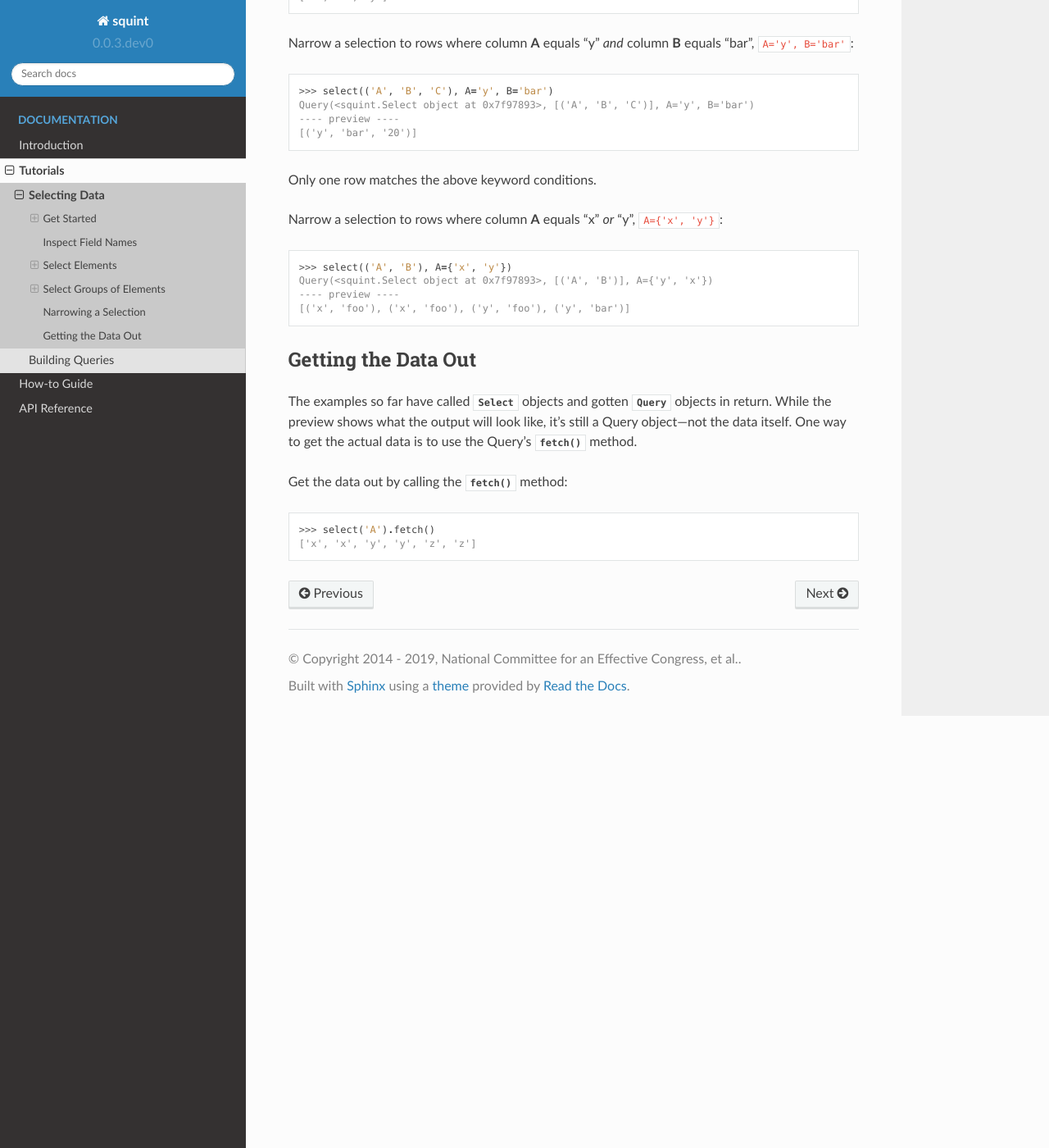
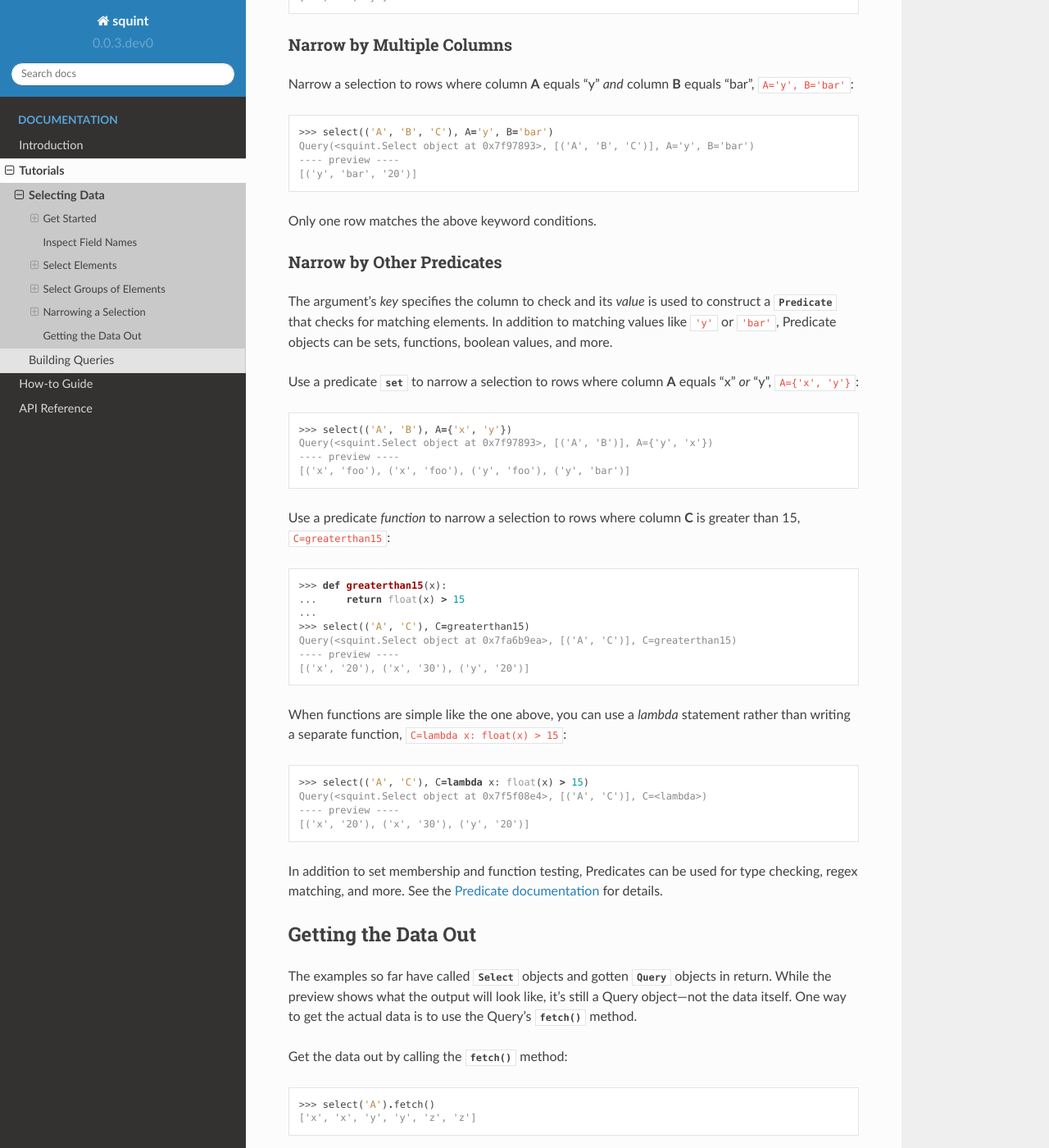
Before and after one commit to shawnbrown/squint, a Sphinx documentation site: the page built from docs/tutorial/select.rst, in a window 1280 px wide and 1400 px high, scrolled down 4739 px. Shown: the whole window at 82% size. Built offline with Sphinx 7.4.7 and the Read the Docs theme 2.0.0, drawn with Linux system fonts in a browser that asks for light colours; some of the changed text lies outside the part shown.

Commit message:
Expand "Narrowing a Selection" to address Predicate matching.

```diff
--- a/docs/tutorial/select.rst
+++ b/docs/tutorial/select.rst
@@ -280,7 +280,7 @@ Select groups arranged by elements from column **A** that contain
 Narrowing a Selection
 =====================
 
-Selections can be narrowed to rows that satisfy given *keyword arguments*.
+Selections can be narrowed to rows that satisfy given keyword arguments.
 
 Narrow a selection to rows where column **B** equals "foo", ``B='foo'``::
 
@@ -296,6 +296,10 @@ The keyword column does not have to be in the selected result::
     ---- preview ----
     ['x', 'x', 'y']
 
+
+Narrow by Multiple Columns
+--------------------------
+
 Narrow a selection to rows where column **A** equals "y" *and*
 column **B** equals "bar", ``A='y', B='bar'``::
 
@@ -306,13 +310,50 @@ column **B** equals "bar", ``A='y', B='bar'``::
 
 Only one row matches the above keyword conditions.
 
-Narrow a selection to rows where column **A** equals "x" *or* "y",
-``A={'x', 'y'}``::
+
+Narrow by Other Predicates
+--------------------------
+
+The argument's *key* specifies the column to check and its *value* is
+used to construct a :class:`Predicate` that checks for matching elements.
+In addition to matching values like ``'y'`` or ``'bar'``, Predicate
+objects can be sets, functions, boolean values, and more.
+
+
+Use a predicate :py:class:`set` to narrow a selection to rows where
+column **A** equals "x" *or* "y", ``A={'x', 'y'}``::
 
     >>> select(('A', 'B'), A={'x', 'y'})
     Query(<squint.Select object at 0x7f97893>, [('A', 'B')], A={'y', 'x'})
     ---- preview ----
     [('x', 'foo'), ('x', 'foo'), ('y', 'foo'), ('y', 'bar')]
+
+
+Use a predicate *function* to narrow a selection to rows where
+column **C** is greater than 15, ``C=greaterthan15``::
+
+    >>> def greaterthan15(x):
+    ...     return float(x) > 15
+    ...
+    >>> select(('A', 'C'), C=greaterthan15)
+    Query(<squint.Select object at 0x7fa6b9ea>, [('A', 'C')], C=greaterthan15)
+    ---- preview ----
+    [('x', '20'), ('x', '30'), ('y', '20')]
+
+
+When functions are simple like the one above, you can use a
+*lambda* statement rather than writing a separate function,
+``C=lambda x: float(x) > 15``::
+
+    >>> select(('A', 'C'), C=lambda x: float(x) > 15)
+    Query(<squint.Select object at 0x7f5f08e4>, [('A', 'C')], C=<lambda>)
+    ---- preview ----
+    [('x', '20'), ('x', '30'), ('y', '20')]
+
+
+In addition to set membership and function testing, Predicates
+can be used for type checking, regex matching, and more. See the
+:ref:`Predicate documentation <predicate-docs>` for details.
 
 
 Getting the Data Out
```
